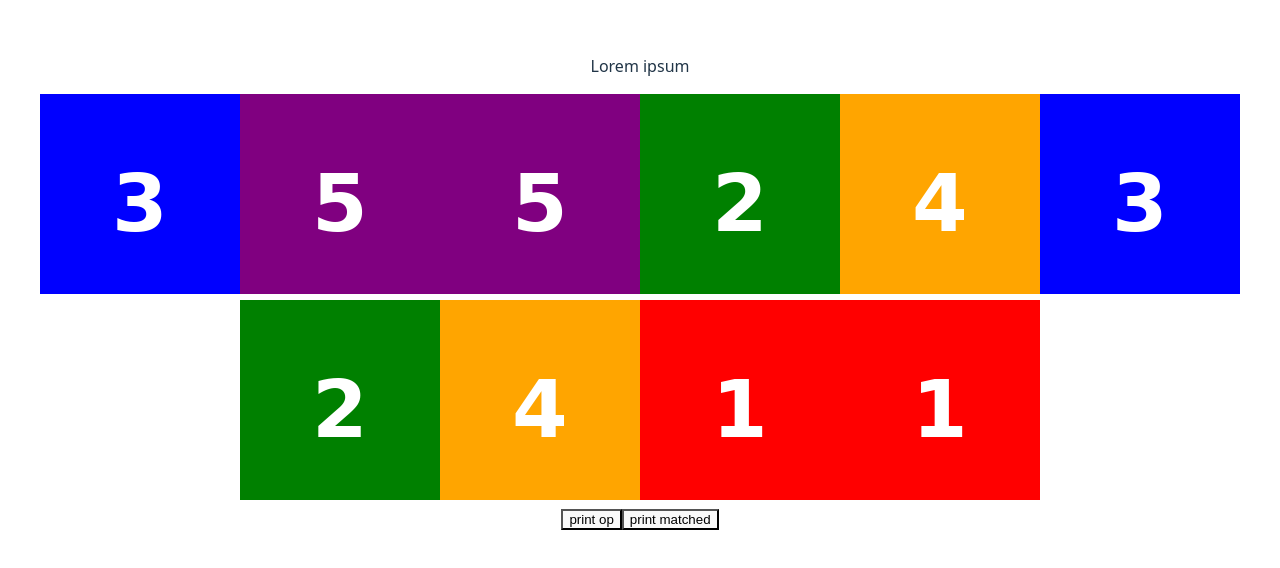
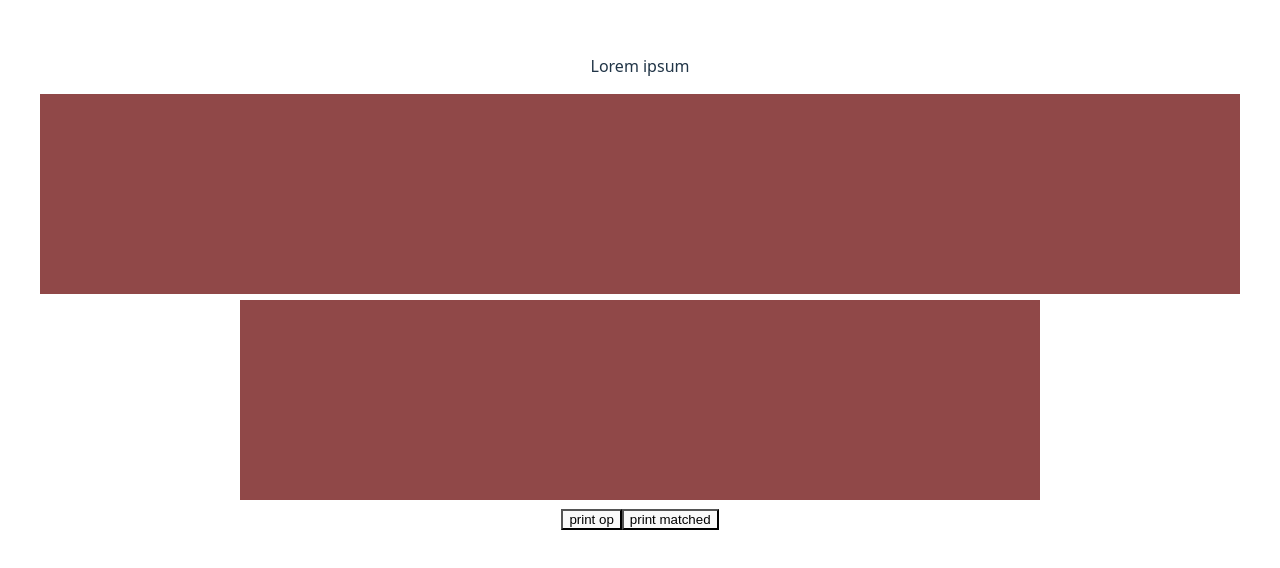
Before and after one commit to frenchneo/react-game-test, a React (Vite) app in the folder memory-game/: page / in a window 1280 px wide. Shown: the part 116-684 px from the top of the page. Built offline with nearby package versions, Linux system fonts and the light colour scheme.

Commit message:
feat: :sparkles: add helper + retourné pour de bon du coup

```diff
--- a/memory-game/package.json
+++ b/memory-game/package.json
@@ -11,7 +11,8 @@
   },
   "dependencies": {
     "react": "^19.1.1",
-    "react-dom": "^19.1.1"
+    "react-dom": "^19.1.1",
+    "react-toastify": "^11.0.5"
   },
   "devDependencies": {
     "@eslint/js": "^9.33.0",
--- a/memory-game/src/App.jsx
+++ b/memory-game/src/App.jsx
@@ -6,19 +6,23 @@ import Card4 from "./assets/img/card_4.png";
 import Card5 from "./assets/img/card_5.png";
 import Cards from "./components/cards/cards";
 import { useEffect, useState } from "react";
+import { ToastContainer, toast } from "react-toastify";
+import { errorAlert, succesAlert } from "./helpers/notification";
 
 function App() {
   const [opCards, setOpCards] = useState([]);
   const [firstChoice, setFirstChoice] = useState(null);
   const [secondChoice, setSecondChoice] = useState(null);
   const [matchedCards, setMatchedCards] = useState([]);
-  const [flippedCards, _] = useState([]);
+  const [flippedCards, setFlippedCards] = useState([]);
   const handleClick = (card) => {
     if (
       flippedCards.includes(card.uniqueId) ||
       matchedCards.find((c) => c.uniqueId === card.uniqueId)
     )
       return;
+
+    setFlippedCards((prev) => [...prev, card.uniqueId]);
 
     console.log("ça clique", card);
 
@@ -62,6 +66,7 @@ function App() {
   useEffect(() => {
     if (firstChoice && secondChoice && firstChoice.img === secondChoice.img) {
       console.log("ça match !");
+      succesAlert("Bon choix !");
       setMatchedCards((prev) => [...prev, firstChoice, secondChoice]);
       resetChoices();
     } else if (
@@ -70,14 +75,22 @@ function App() {
       firstChoice.img !== secondChoice.img
     ) {
       console.log("pas match");
-      resetChoices();
+      errorAlert("Mauvais choix !");
+      setTimeout(() => {
+        setFlippedCards((prev) =>
+          prev.filter(
+            (id) => id !== firstChoice.uniqueId && id !== secondChoice.uniqueId
+          )
+        );
+        resetChoices();
+      }, 1000);
     }
   }, [secondChoice]);
 
   useEffect(() => {
     if (matchedCards.length === opCards.length && opCards.length > 0) {
       setTimeout(() => {
-        alert("Bravo !");
+        succesAlert("Bravo, tu as gagné !");
         resetGame();
       }, 500);
     }
@@ -89,12 +102,17 @@ function App() {
       <Cards
         cards={opCards}
         onCardClick={handleClick}
-        flippedCards={matchedCards.map((card) => card.uniqueId)}
+        flippedCards={[
+          ...matchedCards.map((card) => card.uniqueId),
+          ...flippedCards,
+        ]}
       />
+
       <button onClick={() => console.log("op", opCards)}>print op</button>
       <button onClick={() => console.log("matched", matchedCards)}>
         print matched
       </button>
+      <ToastContainer />
     </>
   );
 }
--- a/memory-game/src/components/cards/card.jsx
+++ b/memory-game/src/components/cards/card.jsx
@@ -4,7 +4,7 @@ const Card = ({ img, onClick, flipped }) => {
   return (
     <img
       className={`card ${img}`}
-      src={flipped ? ReverseCard : img}
+      src={flipped ? img : ReverseCard}
       alt={`card ${img}`}
       onClick={onClick}
     />
--- a/memory-game/src/components/cards/cards.jsx
+++ b/memory-game/src/components/cards/cards.jsx
@@ -4,7 +4,8 @@ const Cards = ({ cards, onCardClick, flippedCards }) => {
   return (
     <div className="cards-container">
       {cards.map((card) => {
-        const flipped = flippedCards.includes(card.uniqueId);
+        const flipped =
+          flippedCards.includes(card.uniqueId)
         return (
           <Card
             key={card.uniqueId}
--- /dev/null
+++ b/memory-game/src/helpers/notification.jsx
@@ -0,0 +1,9 @@
+import { toast } from "react-toastify";
+
+export function succesAlert(message) {
+  toast.success(message);
+}
+
+export function errorAlert(message){
+    toast.error(message)
+}
```
